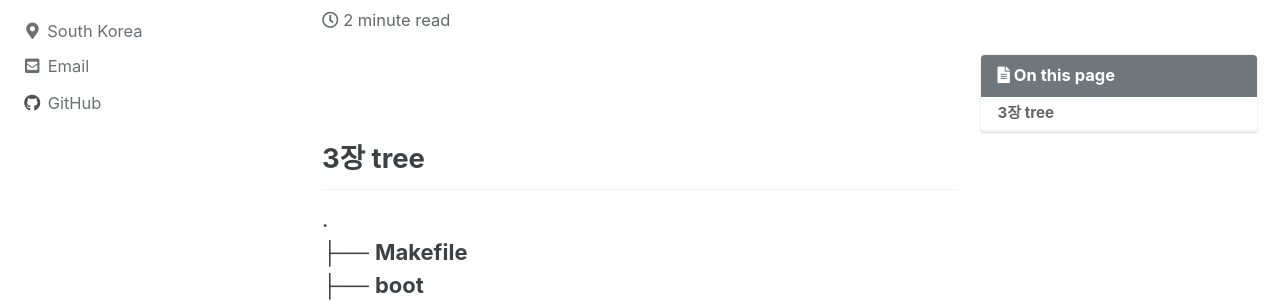
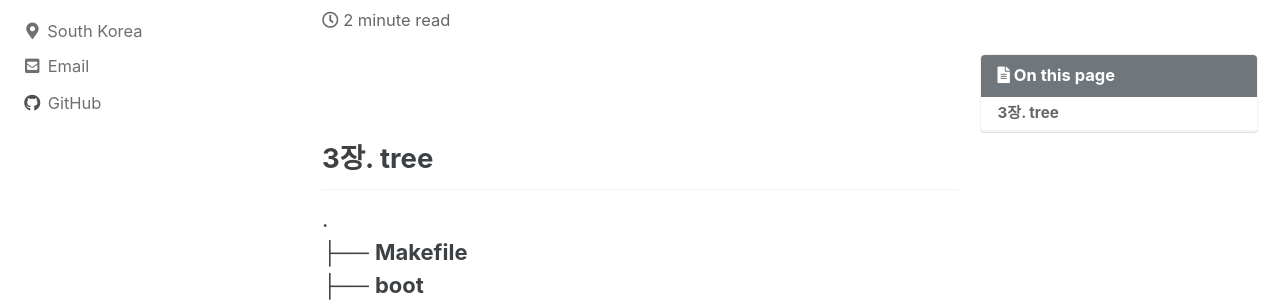
Before and after one commit to SangukisMe/SangukisMe.github.io, a Jekyll site: the page built from _posts/2021-07-12-일단 시작하기(1).md, in a window 1280 px wide and 900 px high. Shown: the part 181-483 px from the top of the window. Built offline with Jekyll 4.4.1, drawn with Linux system fonts in a browser that asks for light colours; cached includes are drawn as plain includes.

```diff
--- a/_posts/2021-07-12-일단 시작하기(1).md
+++ b/_posts/2021-07-12-일단 시작하기(1).md
@@ -16,7 +16,7 @@ last_modified_at: 2021-07-12
 
 <br/>
 
-## 3장 tree
+## 3장. tree
 
 .
 ├── **Makefile**
```
